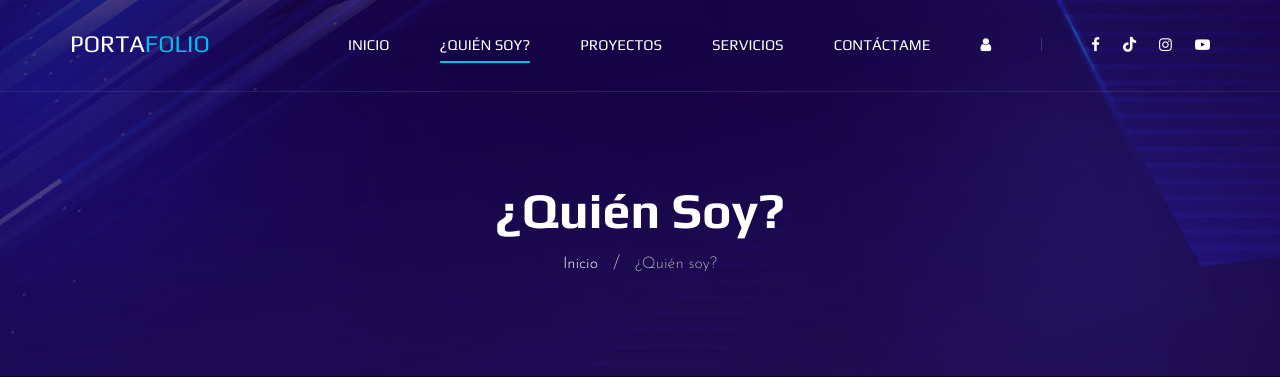
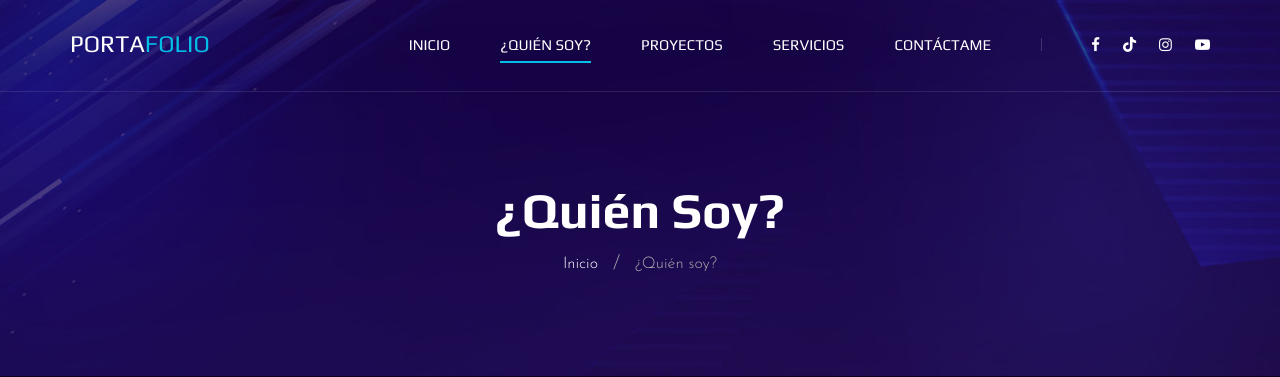
Before and after one commit to dylanQ12/Portfolio-mario-django, a Django app: page /about/ in a window 1280 px wide. Shown: the top 377 px of the page. Run offline with Django 5.2, Linux system fonts and the light colour scheme; some libraries are stand-ins or nearby versions.

Commit message:
updated files

```diff
--- a/templates/base.html
+++ b/templates/base.html
@@ -73,11 +73,11 @@
                                 </li> -->
                                 <li class="{% if request.path == '/contact/' %}active{% endif %}">
                                     <a href="{% url 'contact' %}">Contáctame</a></li>
-                                <li style="color: white;">
+                                <!-- <li style="color: white;">
                                     <a href="/admin/login/">
                                         <i class="fa fa-user"></i>
                                     </a>
-                                </li>
+                                </li> -->
                             </ul>
                         </nav>
                         <div class="header__nav__social">
```
